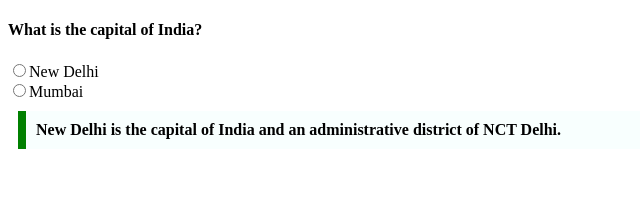
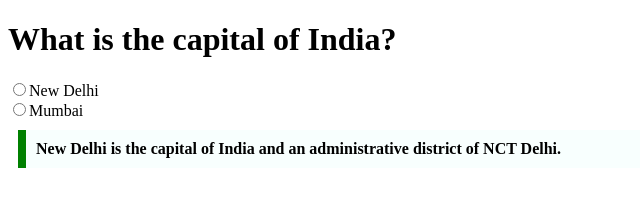
Before and after one commit to acciojob/trivia-PyhtonDeveloperNishu, a website: page main.html in a window 1280 px wide. Shown: the whole page, without its empty margins (0-640 px from the left). Drawn offline with Linux system fonts and the light colour scheme.

Commit message:
created a submission

```diff
--- a/main.html
+++ b/main.html
@@ -8,7 +8,7 @@
 
 <body>
 	<!-- the entire body must be written by student -->
-    <h4 class=>What is the capital of India?</h4>
+    <h1 class=>What is the capital of India?</h1>
 	<input type="radio"><span>New Delhi</span>
 	<br>
 	<input type="radio"><span>Mumbai</span>
```
